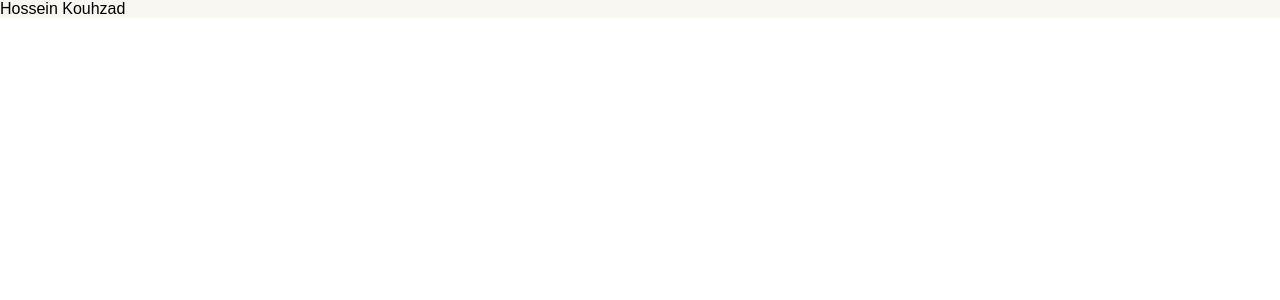
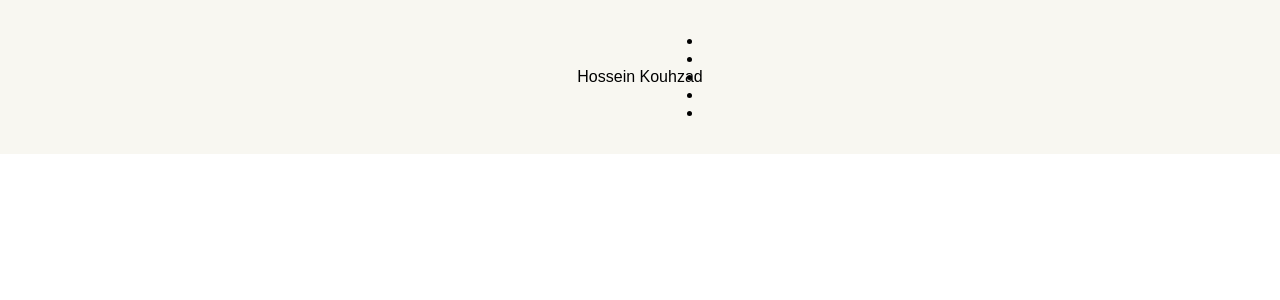
Before and after one commit to HKouhzad1991/HK-portfolio, a React (Vite) app: page / in a window 1280 px wide. Shown: the top 300 px of the page. Built offline with nearby package versions, Linux system fonts and the light colour scheme; a web font is replaced by a local one.

Commit message:
header menu import

```diff
--- a/src/components/Header/Header.jsx
+++ b/src/components/Header/Header.jsx
@@ -3,9 +3,27 @@ import css from "./Header.module.scss";
 
 const Header = () => {
   return (
-    <div className={css.wrapper}>
-      <div className={css.container}>
+    <div className={`paddings ${css.wrapper}`}>
+      <div className={"flexCenter innerWidth ${css.container}"}>
         <div className={css.name}>Hossein Kouhzad</div>
+
+        <ul>
+          <li>
+            <a href=""></a>
+          </li>
+          <li>
+            <a href=""></a>
+          </li>
+          <li>
+            <a href=""></a>
+          </li>
+          <li>
+            <a href=""></a>
+          </li>
+          <li>
+            <a href=""></a>
+          </li>
+        </ul>
       </div>
     </div>
   );
```
